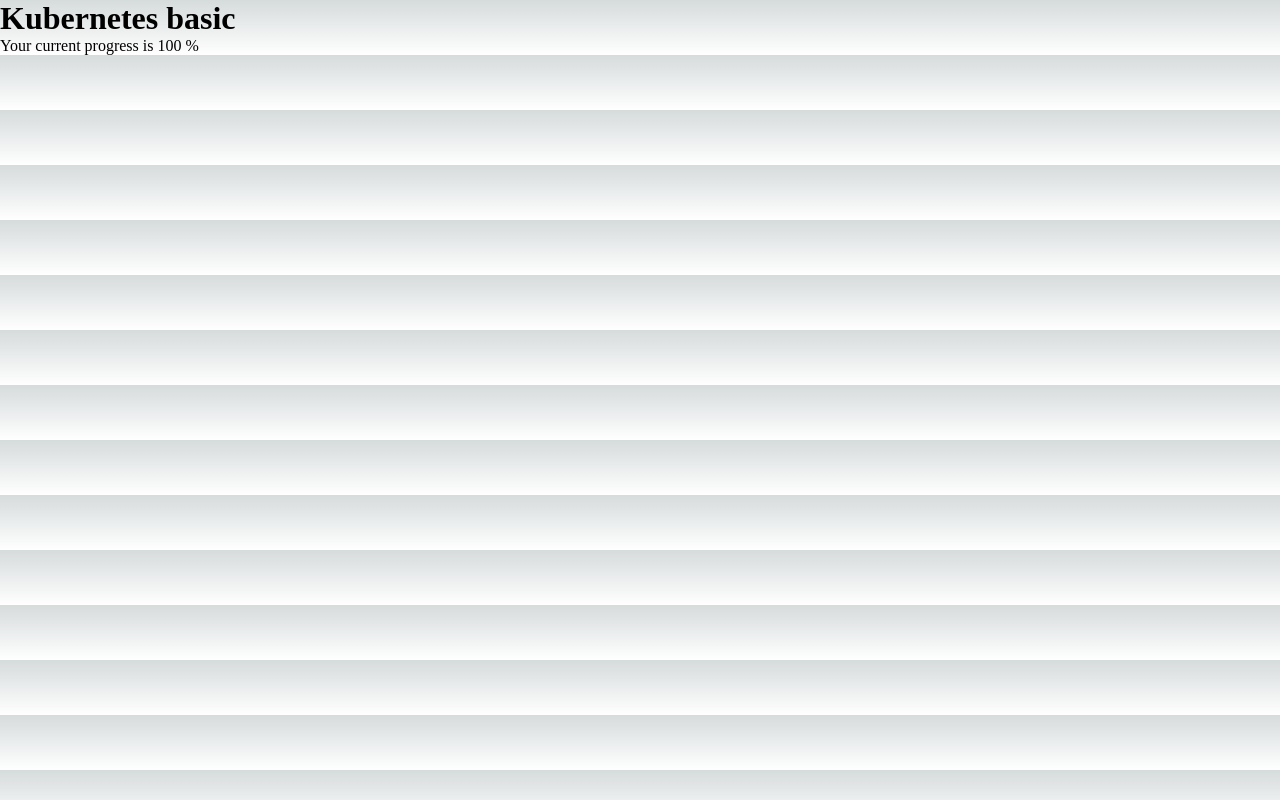
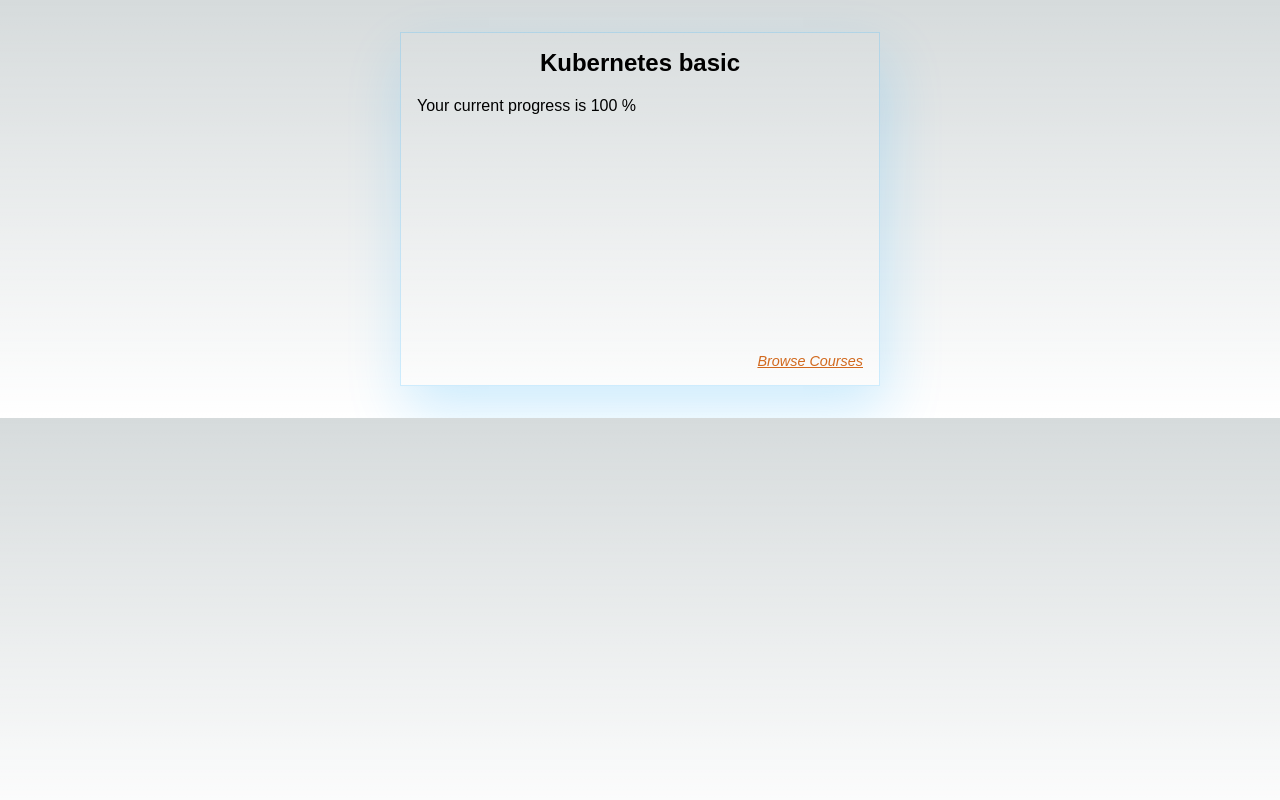
Before and after one commit to ATalaveraDev/courses-progress-reporter, a Next.js app: page /courses/1 in a window 1280 px wide. Built offline with nearby package versions, Linux system fonts and the light colour scheme.

Commit message:
Styles - Course details page * Rules for container, title, data and link * Implementation of link to return to home page

```diff
--- a/src/pages/courses/[id].js
+++ b/src/pages/courses/[id].js
@@ -2,6 +2,9 @@
 
 import { Fragment } from 'react';
 import { getCourseById } from '../../../mock-data';
+
+import classes from './courses.module.css';
+import Link from 'next/link';
 
 function CoursePage() {
   const router = useRouter();
@@ -11,8 +14,15 @@
   const { id, title, progress} = getCourseById(courseId);
 
   return <Fragment>
-    <h1>{title}</h1>
-    <label>Your current progress is {progress} %</label>
+    <section className={classes['course-container']}>
+      <h1 className={classes.title}>{title}</h1>
+      <div className={classes.data}>
+        <label>Your current progress is {progress} %</label>
+      </div>
+      <div className={classes['navigate-container']}>
+        <Link className={classes.navigate} href='/'><span>Browse Courses</span></Link>
+      </div>
+    </section>
   </Fragment>;
 }
 
--- /dev/null
+++ b/src/pages/courses/courses.module.css
@@ -0,0 +1,31 @@
+.course-container {
+  width: 30rem;
+  margin: 2rem auto;
+  box-shadow: 5px 25px 55px #16abff33;
+  border: 1px solid #16abff33;
+}
+
+.title {
+  text-align: center;
+  margin: 1rem;
+  height: 2rem;
+}
+
+.data {
+  margin: 1rem;
+  min-height: 15rem;
+}
+
+.navigate-container {
+  margin: 1rem;
+  display: flex;
+  flex-direction: row;
+  justify-content: end;
+}
+
+.navigate {
+  color: chocolate;
+  font-size: 0.9rem;
+  font-style: italic;
+  text-decoration: underline;
+}
--- a/src/styles/globals.css
+++ b/src/styles/globals.css
@@ -93,6 +93,7 @@
       rgb(var(--background-end-rgb))
     )
     rgb(var(--background-start-rgb));
+  font-family: "PolySans",sans-serif;
 }
 
 a {
```
